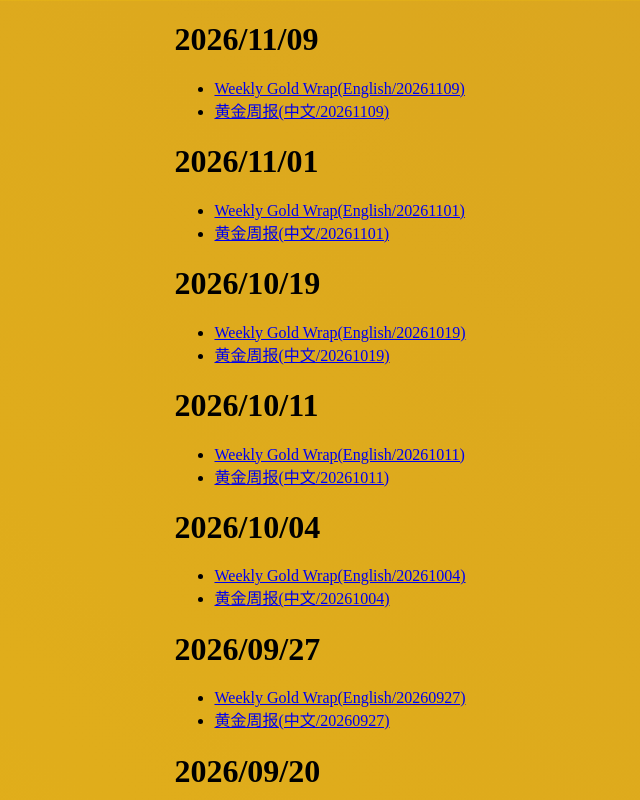
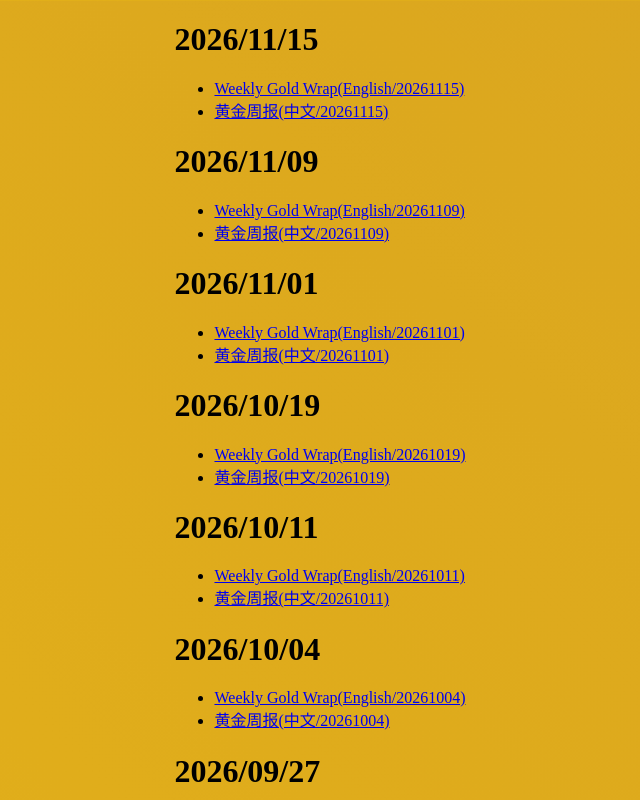
Before and after one commit to Future-Gold-Labs/reports, a plain HTML site: page docs/reports/index.html in a window 1280 px wide. Shown: the top 800 px of the page, without its empty margins (320-960 px from the left). Drawn offline with Linux system fonts and the light colour scheme.

Commit message:
weekly report_20261115

```diff
--- a/docs/reports/index.html
+++ b/docs/reports/index.html
@@ -8,6 +8,13 @@
 </head>
 <body style="display: flex; flex-direction: column; overflow-y: auto;">
     <div>
+       <div>
+            <h1>2026/11/15</h1>
+            <ul>
+                <li><a href="files/WeeklyGoldWrap20261115.pdf" target="_blank">Weekly Gold Wrap(English/20261115)</a></li>
+                <li><a href="files/黄金周报20261115.pdf" target="_blank">黄金周报(中文/20261115)</a></li>
+            </ul>
+        </div>
        <div>
             <h1>2026/11/09</h1>
             <ul>
```
Also changed, not shown: 2 other files.
